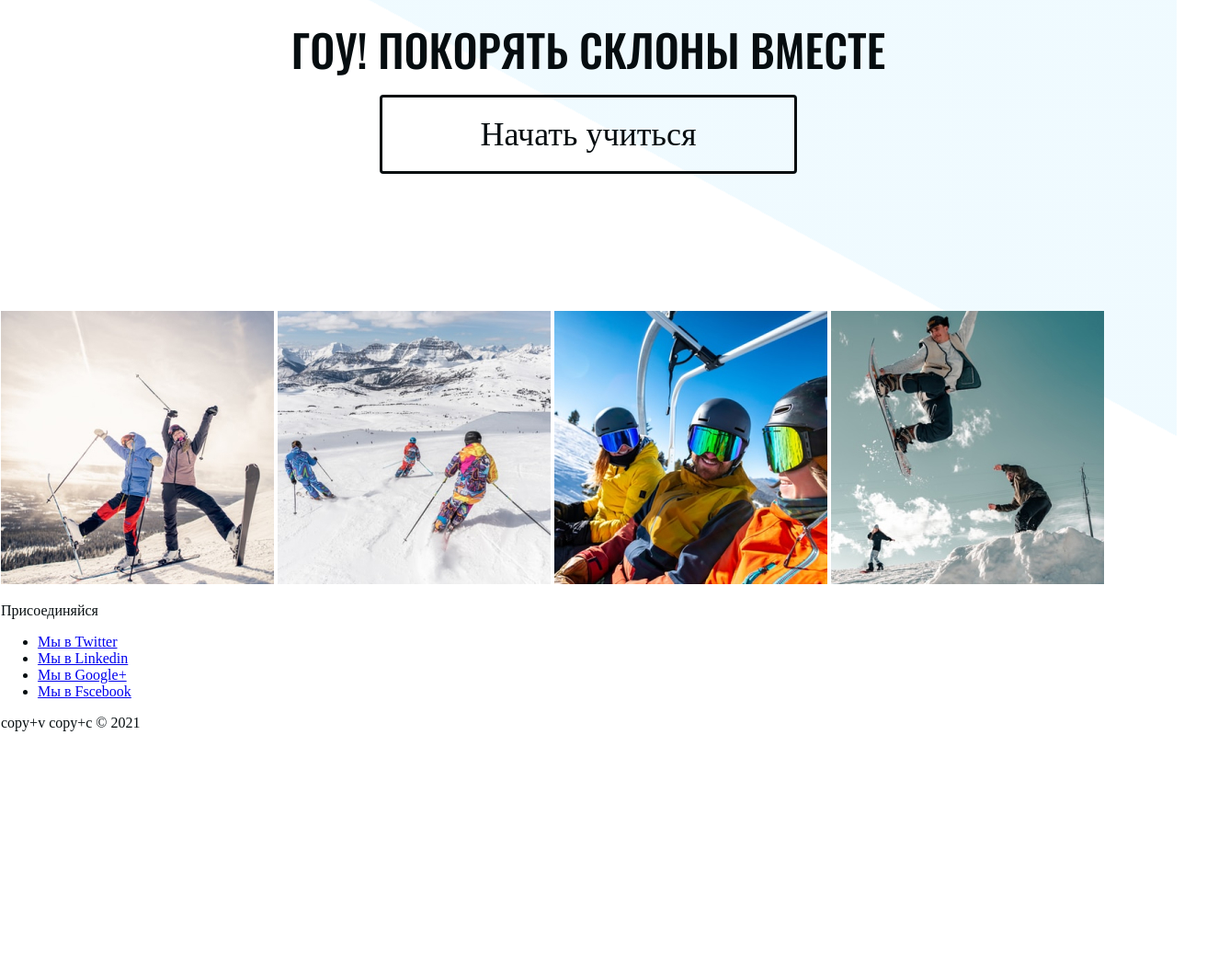
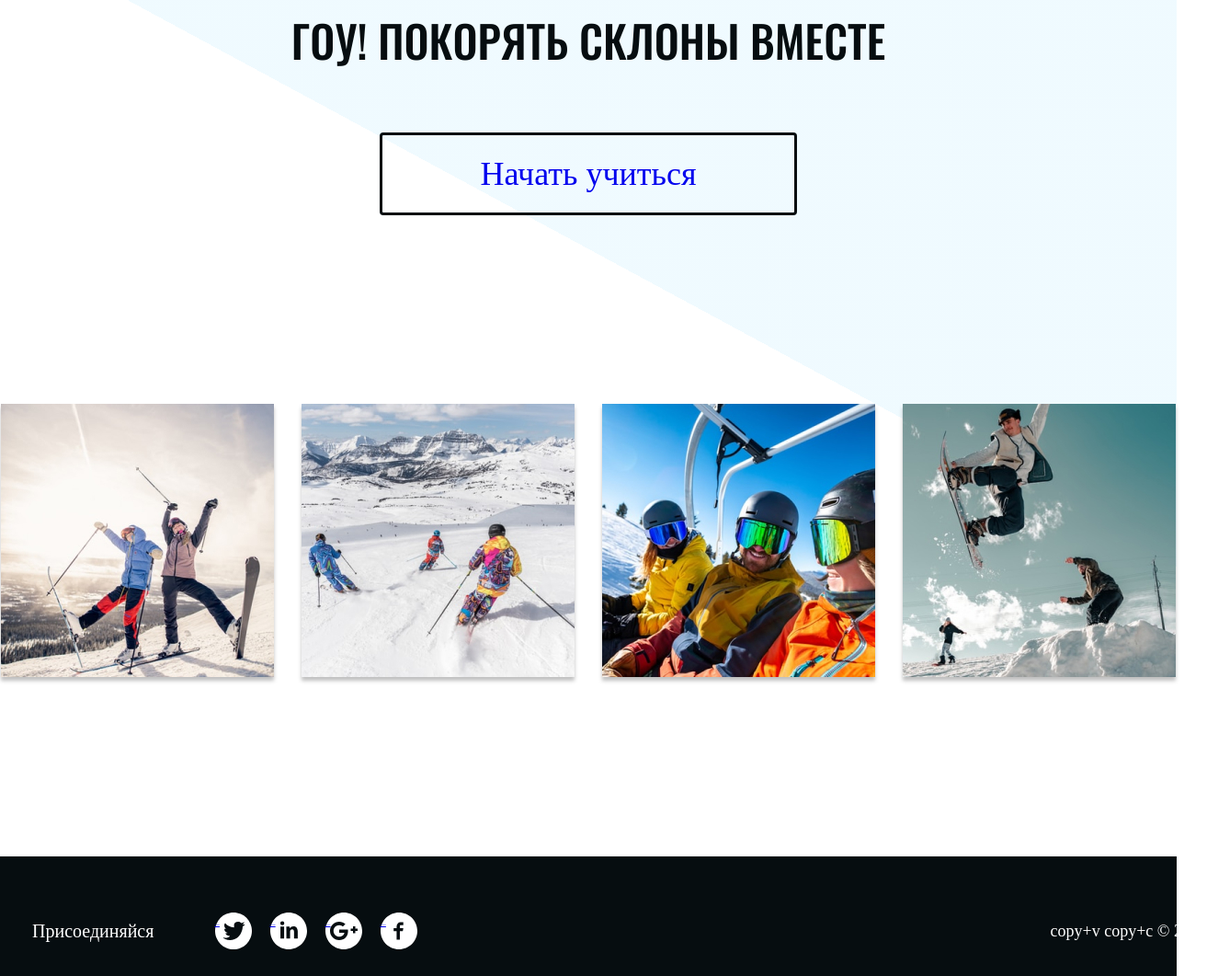
Before and after one commit to Kirill93Alexeev/ski-school-alexeev, a plain HTML site: page index.html in a window 1280 px wide. Shown: the part 2127-3188 px from the top of the page at 92% size, 1313 px wide, since content can reach past the window. Before the commit the page ends 2938 px from the top, so only its background shows below. Drawn offline with Linux system fonts and the light colour scheme; a web font is replaced by a local one.

Commit message:
Доделал блок Lead block и добавил Footer

```diff
--- a/index.html
+++ b/index.html
@@ -16,7 +16,7 @@
             <div class="header-wrap">
                 <a href="" class="btn">Начать учиться</a>
                 <img src="images/logo.svg" alt="Логотип школы" class="logo">
-                <a href="#" class="phone">+7800 800-00-00</a>
+                <a href="+78008000000" class="phone">+7800 800-00-00</a>
             </div>
         </div>
     </header>
@@ -115,31 +115,31 @@
 
     <footer class="footer">
         <div class="container">
-
+            <div class="footer-wrap">
                 <p class="follow">Присоединяйся</p>
 
                 <ul class="social">
 
                     <li class="social-item">
-                    <a href="#" class="social-link">
+                        <a href="#" class="social-link" style="background-image:url(/images/twitter.svg) ;">
                             <span class="social-text">Мы в Twitter</span>
                         </a>
                     </li>
 
                     <li class="social-item">
-                    <a href="#" class="social-link">
+                        <a href="#" class="social-link" style="background-image: url(/images/linkin.svg);">
                             <span class="social-text">Мы в Linkedin</span>
                         </a>
                     </li>
 
                     <li class="social-item">
-                    <a href="#" class="social-link">
+                        <a href="#" class="social-link" style="background-image: url(/images/google+.svg);">
                             <span class="social-text">Мы в Google+</span>
                         </a>
                     </li>
 
                     <li class="social-item">
-                    <a href="#" class="social-link">
+                        <a href="#" class="social-link" style="background-image: url(/images/facebook.svg);">
                             <span class="social-text">Мы в Fscebook</span>
                         </a>
                     </li>
@@ -149,6 +149,9 @@
                 <p class="copyright">copy+v copy+c © 2021</p>
 
             </div>
+
+
+        </div>
     </footer>
 
 </body>
--- a/styles/style.css
+++ b/styles/style.css
@@ -23,7 +23,7 @@
 }
 
 body {
-  margin: 0px;
+    margin: 0px;
     font-family: Montserrat;sans-serif;
     color: #060D10;
 }
@@ -50,7 +50,7 @@ body {
   }
 
   .btn {
-    display: inline-block;
+      display: inline-block;
       padding: 8px 41px;
       font-family: Montserrat; sans-serif;
       font-weight: 500;
@@ -166,7 +166,7 @@ body {
 
 
 .lead-block-card {
-  margin: 0;
+  margin: -10px;
  padding: 170px 0;
  text-align: center;
 }
@@ -182,6 +182,7 @@ body {
   }
 
   .btm {
+    display: inline-block;
     margin: 30px;
     padding: 20px 107px;
     font-family: Montserrat;
@@ -192,13 +193,76 @@ body {
     align-items: center;
     text-align: center;
     border: 3px solid #060D10;
-    box-sizing: border-box;
     border-radius: 4px;
-    color: #060D10;
+  }
 
-  }
 .lead-block{
-background: linear-gradient(208.35deg, rgba(102, 209, 255, .1) 43.85%, rgba(196, 196, 196, 0) 43.86%);
-background-size: cover;
-background-position: center;
+background:  linear-gradient(208.35deg, rgba(102, 209, 255, .1) 49.85%, rgba(196, 196, 196, 0) 43.86%);
+margin-bottom: 180px;
 }
+
+.lead-block-photo{
+  display: flex;
+  padding: 0;
+  margin: 0 -15px;
+}
+.lead-photo {
+
+  flex-basis: 25%;
+  margin: 15px;
+  list-style: none;
+  box-shadow: 0px 4px 4px rgba(0, 0, 0, 0.25);
+}
+
+.footer {
+
+  padding: 35px;
+  background-color: #060D10;
+}
+
+.footer-wrap{
+  display: flex;
+  justify-content: space-between;
+  align-items: center;
+}
+.follow {
+  font-family: Montserrat;
+  font-weight: 500;
+  font-size: 20px;
+  line-height:33px;
+  text-align: center;
+  color: #FFFFFF;
+}
+
+.social {
+ display: flex;
+ list-style: none;
+ margin-right: 623px;
+ padding: 0px;
+}
+
+.social-item {
+  margin: 10px;
+}
+
+.social-link {
+  display: block;
+  width: 40px;
+  height: 40px;
+  background-repeat: no-repeat;
+  background-size: contain;
+  background-position: center;
+}
+
+.social-text {
+  font-size: 1px;
+  opacity: 0px;
+}
+
+.copyright {
+  font-family: Montserrat;
+  font-weight: 500;
+  font-size: 18px;
+  line-height: 22px;
+  color: #FFFFFF;
+}
```
Also changed, not shown: images/facebook.svg (added), images/google+.svg (added), images/linkin.svg (added), images/twitter.svg (added). Lines whose indentation alone changed are shown as unchanged.
